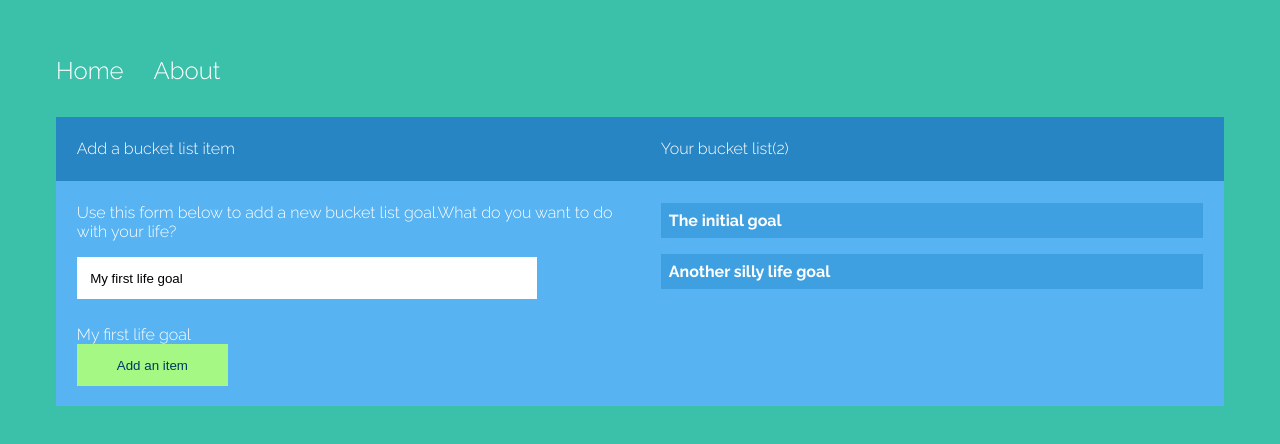
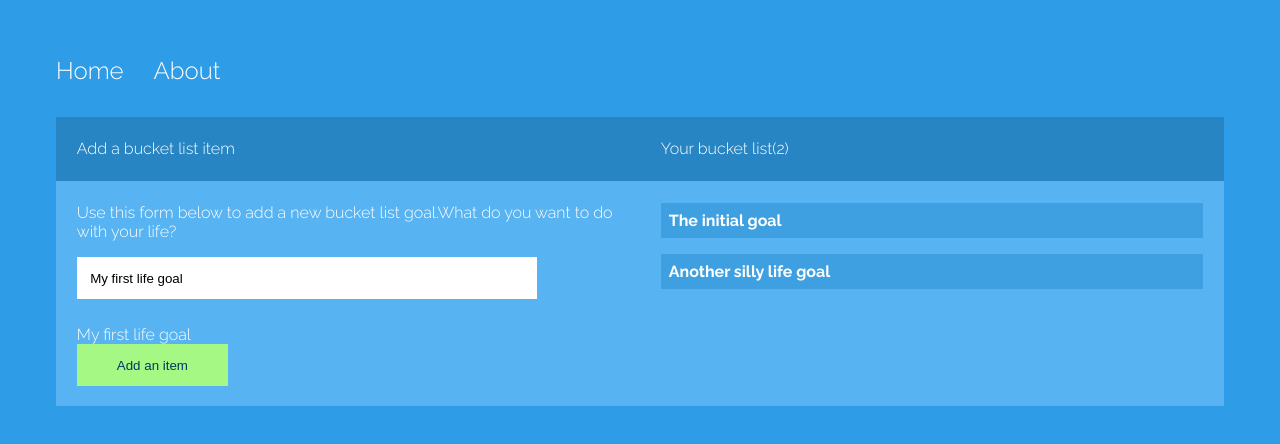
Before and after one commit to prasanthrs/ngtest, an Angular app: page / in a window 1280 px wide. Shown: the top 444 px of the page. Built offline with nearby package versions, Linux system fonts and the light colour scheme.

Commit message:
Update styles.scss

```diff
--- a/src/styles.scss
+++ b/src/styles.scss
@@ -1,7 +1,7 @@
 /* You can add global styles to this file, and also import other style files */
 @import url('https://fonts.googleapis.com/css?family=Raleway:300,700');
 body{
-    background: #3BC0AA;
+    background: #2e9ce6;
     padding:3em;
     font-family: 'Raleway','Arial';
     color: #fff;
```
